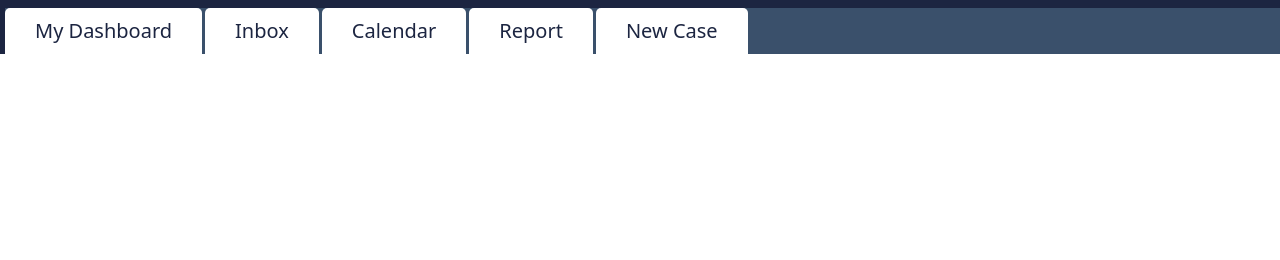
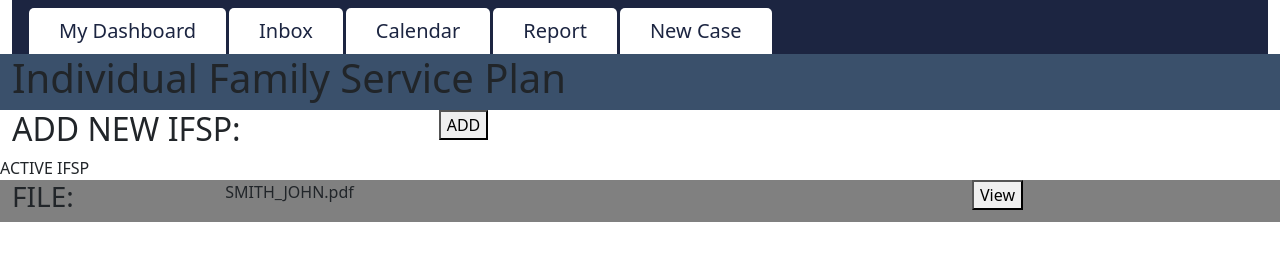
Before and after one commit to mrbrightside75/capstone-code, a plain HTML site: page SC_Case/case-ifsp.html in a window 1280 px wide. Drawn offline with nearby package versions, Linux system fonts and the light colour scheme; files that its build step writes are made by us from their sources.

Commit message:
IFSP layout

```diff
--- /dev/null
+++ b/SC_Case/case-ifsp.css
@@ -0,0 +1,13 @@
+:root {
+    --haiti: #0b132b;
+    --cloudBurst: #1c2541;
+    --fiord: #3a506b;
+    --fountainBlue: #5bc0be;
+    --darkFountainBlue: #407a79;
+}
+#header {
+    background-color: var(--fiord);
+}
+.fileSection {
+    background-color: gray;
+}
--- a/SC_Case/case-ifsp.html
+++ b/SC_Case/case-ifsp.html
@@ -10,8 +10,8 @@
             integrity="sha384-QWTKZyjpPEjISv5WaRU9OFeRpok6YctnYmDr5pNlyT2bRjXh0JMhjY6hW+ALEwIH"
             crossorigin="anonymous"
         />
-    <link href="navbar.css" rel="stylesheet" />
-    <link href="sc-dashboard.css" rel="stylesheet" />
+        <link href="/navbar.css" rel="stylesheet" />
+        <link href="case-ifsp.css" rel="stylesheet" />
     </head>
     <body>
         <div class="container-fluid">
@@ -42,18 +42,30 @@
                                 >
                             </li>
                             <li class="nav-item">
-                <a class="nav-link" href="/SC_Inbox/sc-inbox.html">Inbox</a>
+                                <a
+                                    class="nav-link"
+                                    href="/SC_Inbox/sc-inbox.html"
+                                    >Inbox</a
+                                >
                             </li>
                             <li class="nav-item">
-                <a class="nav-link" href="/SC_Calendar/sc-calendar.html"
+                                <a
+                                    class="nav-link"
+                                    href="/SC_Calendar/sc-calendar.html"
                                     >Calendar</a
                                 >
                             </li>
                             <li class="nav-item">
-                <a class="nav-link" href="/Report/sc-report.html">Report</a>
+                                <a
+                                    class="nav-link"
+                                    href="/Report/sc-report.html"
+                                    >Report</a
+                                >
                             </li>
                             <li class="nav-item">
-                <a class="nav-link" href="/SC_Newcase/sc-newcase.html"
+                                <a
+                                    class="nav-link"
+                                    href="/SC_Newcase/sc-newcase.html"
                                     >New Case</a
                                 >
                             </li>
@@ -61,6 +73,41 @@
                     </div>
                 </div>
             </nav>
+            <div id="header" class="row">
+                <div class="col">
+                    <h1 id="pageTitle">Individual Family Service Plan</h1>
+                </div>
+                <!-- End of header section -->
+            </div>
+            <div class="row">
+                <div class="col-6">
+                    <div class="row">
+                        <div class="col-8">
+                            <h2>ADD NEW IFSP:</h2>
+                        </div>
+                        <div class="col-4">
+                            <button>ADD</button>
+                        </div>
+                    </div>
+                </div>
+                <!-- End of file picker -->
+            </div>
+            <div class="row">
+                <div class="col">
+                    <div class="row">ACTIVE IFSP</div>
+                    <div class="row fileSection">
+                        <div class="col-2">
+                            <h3>FILE:</h3>
+                        </div>
+                        <div class="col-7">
+                            <p>SMITH_JOHN.pdf</p>
+                        </div>
+                        <div class="col-3">
+                            <button>View</button>
+                        </div>
+                    </div>
+                </div>
+            </div>
         </div>
         <script
             src="https://cdn.jsdelivr.net/npm/bootstrap@5.3.3/dist/js/bootstrap.bundle.min.js"
```
Lines whose indentation alone changed are shown as unchanged.
